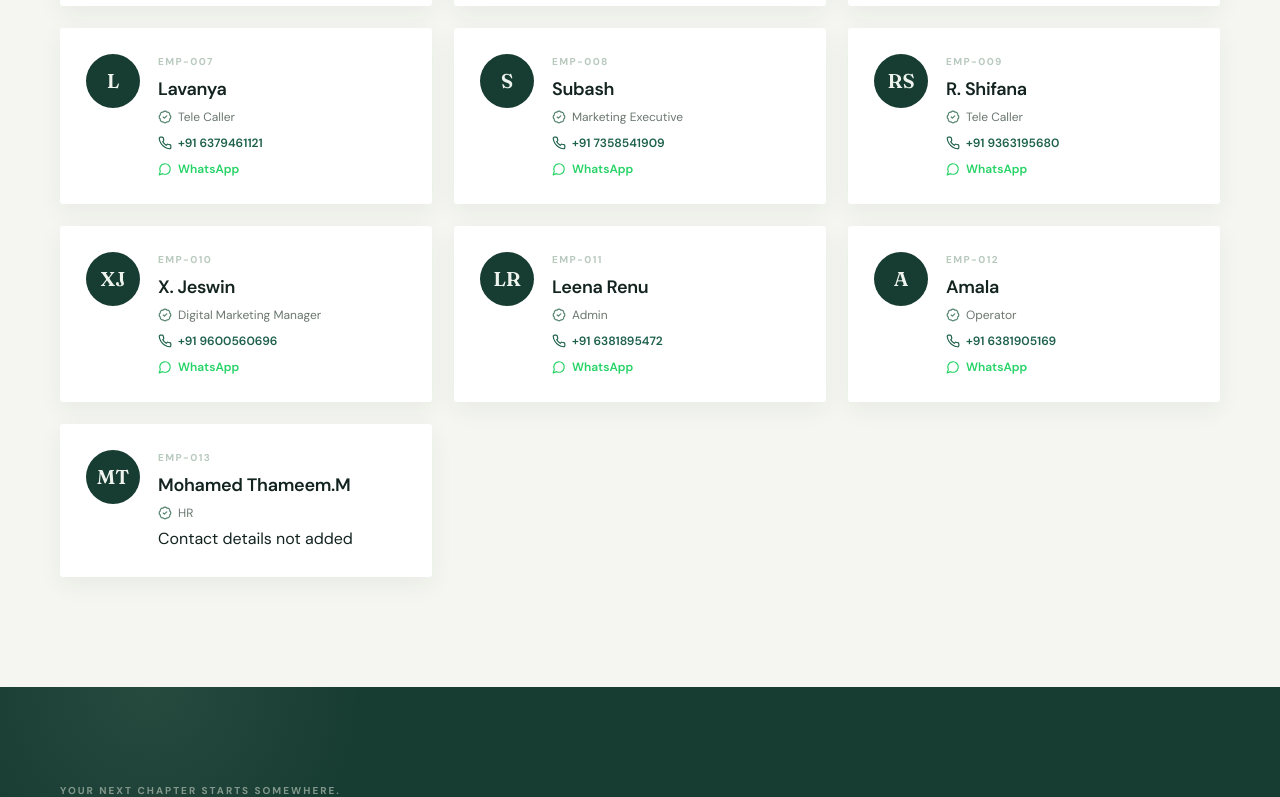
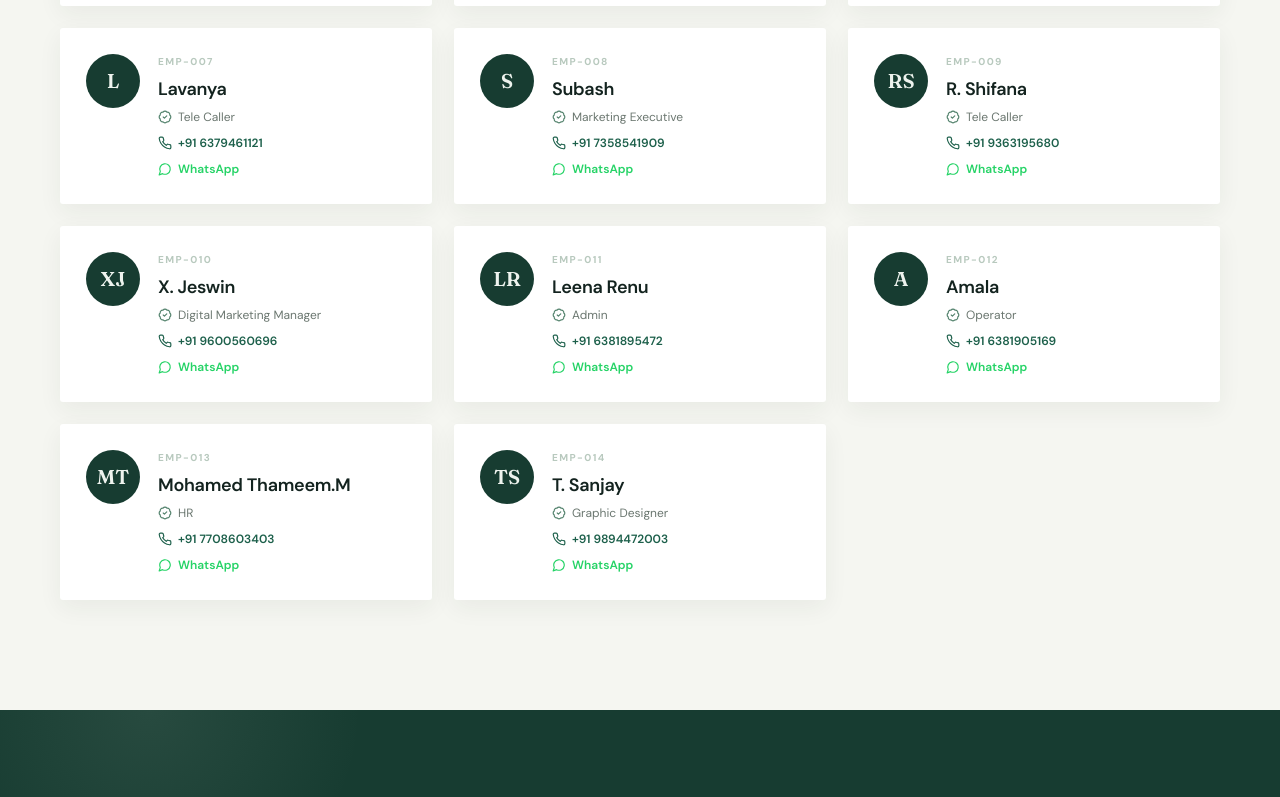
Before and after one commit to beehomecreators-lang/bhome, a React (Vite) app: page / in a window 1280 px wide. Shown: the part 3249-4046 px from the top of the page. Built offline with nearby package versions, Linux system fonts and the light colour scheme.

Commit message:
Add HR and Graphic Designer employee contacts

```diff
--- a/src/data/content.ts
+++ b/src/data/content.ts
@@ -139,5 +139,6 @@ export const teamMembers: TeamMember[] = [
   { id: "EMP-010", name: "X. Jeswin", designation: "Digital Marketing Manager", mobile: "9600560696" },
   { id: "EMP-011", name: "Leena Renu", designation: "Admin", mobile: "6381895472" },
   { id: "EMP-012", name: "Amala", designation: "Operator", mobile: "6381905169" },
-  { id: "EMP-013", name: "Mohamed Thameem.M", designation: "HR", mobile: "" },
+  { id: "EMP-013", name: "Mohamed Thameem.M", designation: "HR", mobile: "7708603403" },
+  { id: "EMP-014", name: "T. Sanjay", designation: "Graphic Designer", mobile: "9894472003" },
 ];
```
